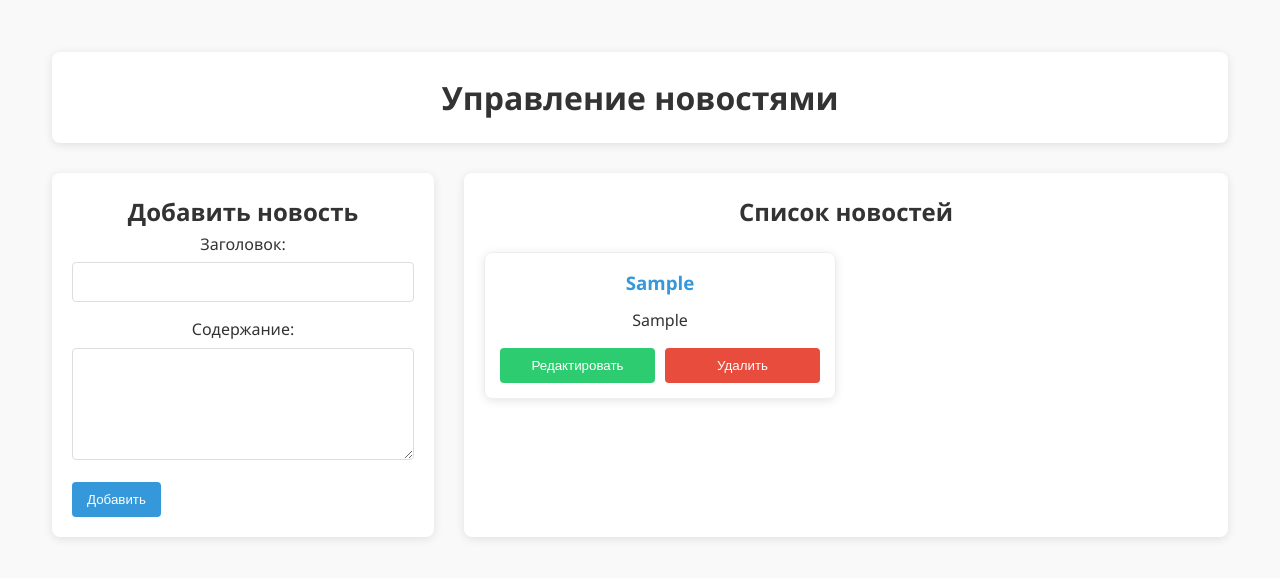
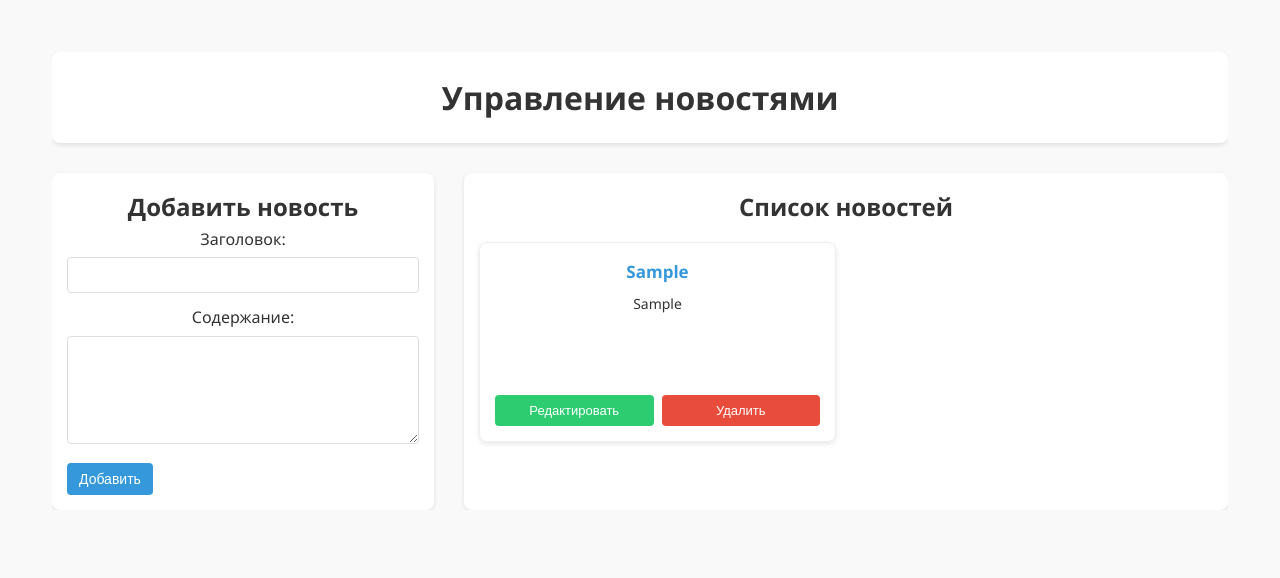
Before and after one commit to Answer-0885/news-crud-test, a React (Vite) app: page / in a window 1280 px wide. Both pictures are taken after typing "Sample", "Sample" into the empty fields and a click on the button "Добавить". Shown: the top 578 px of the page. Built offline with nearby package versions, Linux system fonts and the light colour scheme.

Commit message:
news-crud-test

```diff
--- a/src/App.css
+++ b/src/App.css
@@ -5,14 +5,14 @@
   text-align: center;
 }
 
-/* src/App.css */
+/* Базовые стили */
 :root {
   --primary-color: #3498db;
   --danger-color: #e74c3c;
   --text-color: #333;
   --light-gray: #f5f5f5;
   --border-radius: 8px;
-  --shadow: 0 2px 10px rgba(0,0,0,0.1);
+  --shadow: 0 2px 5px rgba(0,0,0,0.1);
 }
 
 * {
@@ -26,18 +26,19 @@ body {
   line-height: 1.6;
   color: var(--text-color);
   background-color: #f9f9f9;
-  padding: 20px;
+  padding: 15px;
 }
 
 .app {
   max-width: 1200px;
   margin: 0 auto;
+  overflow-x: hidden;
 }
 
 header {
   text-align: center;
-  margin-bottom: 30px;
-  padding: 20px;
+  margin-bottom: 25px;
+  padding: 15px;
   background: white;
   border-radius: var(--border-radius);
   box-shadow: var(--shadow);
@@ -46,24 +47,19 @@ header {
 main {
   display: grid;
   grid-template-columns: 1fr;
-  gap: 30px;
+  gap: 25px;
 }
 
-@media (min-width: 768px) {
-  main {
-    grid-template-columns: 1fr 2fr;
-  }
-}
-
+/* Форма добавления/редактирования */
 .news-form {
   background: white;
-  padding: 20px;
+  padding: 15px;
   border-radius: var(--border-radius);
   box-shadow: var(--shadow);
 }
 
 .form-group {
-  margin-bottom: 15px;
+  margin-bottom: 12px;
 }
 
 .form-group label {
@@ -75,7 +71,7 @@ main {
 .form-group input,
 .form-group textarea {
   width: 100%;
-  padding: 10px;
+  padding: 8px;
   border: 1px solid #ddd;
   border-radius: 4px;
   font-family: inherit;
@@ -83,16 +79,17 @@ main {
 
 .form-actions {
   display: flex;
-  gap: 10px;
+  gap: 8px;
 }
 
 button {
-  padding: 10px 15px;
+  padding: 8px 12px;
   border: none;
   border-radius: 4px;
   cursor: pointer;
   font-weight: 500;
   transition: background 0.3s;
+  font-size: 14px;
 }
 
 button[type="submit"] {
@@ -100,60 +97,70 @@ button[type="submit"] {
   color: white;
 }
 
-button[type="submit"]:hover {
-  background: #2980b9;
-}
-
 button[type="button"] {
   background: #95a5a6;
   color: white;
 }
 
-button[type="button"]:hover {
-  background: #7f8c8d;
-}
-
+/* Список новостей */
 .news-list {
   background: white;
-  padding: 20px;
+  padding: 15px;
   border-radius: var(--border-radius);
   box-shadow: var(--shadow);
 }
 
 .news-grid {
   display: grid;
-  grid-template-columns: repeat(auto-fill, minmax(300px, 1fr));
-  gap: 20px;
-  margin-top: 20px;
+  grid-template-columns: 1fr;
+  gap: 15px;
+  margin-top: 15px;
 }
 
 .news-card {
   border: 1px solid #eee;
   border-radius: var(--border-radius);
-  padding: 15px;
+  padding: 12px;
   display: flex;
   flex-direction: column;
-  height: 100%;
+  min-height: 180px;
   box-shadow: var(--shadow);
 }
 
 .news-content {
   flex-grow: 1;
+  overflow: hidden;
 }
 
 .news-content h3 {
-  margin-bottom: 10px;
+  margin-bottom: 8px;
   color: var(--primary-color);
+  font-size: 16px;
+  overflow: hidden;
+  text-overflow: ellipsis;
+  display: -webkit-box;
+  -webkit-line-clamp: 2;
+  -webkit-box-orient: vertical;
+}
+
+.news-content p {
+  font-size: 14px;
+  overflow: hidden;
+  text-overflow: ellipsis;
+  display: -webkit-box;
+  -webkit-line-clamp: 3;
+  -webkit-box-orient: vertical;
 }
 
 .news-actions {
   display: flex;
-  gap: 10px;
-  margin-top: 15px;
+  gap: 8px;
+  margin-top: 12px;
 }
 
 .news-actions button {
   flex: 1;
+  font-size: 13px;
 }
 
 .news-actions button:first-child {
@@ -161,22 +168,91 @@ button[type="button"]:hover {
   color: white;
 }
 
-.news-actions button:first-child:hover {
-  background: #27ae60;
-}
-
 .news-actions button:last-child {
   background: var(--danger-color);
   color: white;
 }
 
-.news-actions button:last-child:hover {
-  background: #c0392b;
-}
-
 .no-news {
   text-align: center;
-  padding: 20px;
+  padding: 15px;
   background: var(--light-gray);
   border-radius: var(--border-radius);
 }
+
+/* Адаптация под 445px-767px */
+@media (min-width: 445px) and (max-width: 767px) {
+  .news-grid {
+    grid-template-columns: repeat(2, 1fr);
+  }
+
+  .news-actions {
+    flex-direction: column;
+  }
+}
+
+/* Адаптация для планшетов и десктопов */
+@media (min-width: 768px) {
+  body {
+    padding: 20px;
+  }
+
+  header {
+    padding: 20px;
+    margin-bottom: 30px;
+  }
+
+  main {
+    grid-template-columns: 1fr 2fr;
+    gap: 30px;
+  }
+
+  .news-grid {
+    grid-template-columns: repeat(auto-fill, minmax(280px, 1fr));
+    gap: 20px;
+  }
+
+  .news-card {
+    min-height: 200px;
+    padding: 15px;
+  }
+
+  .news-content h3 {
+    font-size: 17px;
+  }
+
+  .form-actions,
+  .news-actions {
+    flex-direction: row;
+  }
+}
+
+/* Адаптация для очень маленьких экранов */
+@media (max-width: 444px) {
+  body {
+    padding: 10px;
+  }
+
+  .app {
+    padding: 0;
+  }
+
+  .form-actions,
+  .news-actions {
+    flex-direction: column;
+  }
+
+  button {
+    width: 100%;
+  }
+
+  .news-actions button {
+    padding: 10px;
+  }
+}
+
+/* Эффекты при наведении */
+button:hover {
+  opacity: 0.9;
+  transform: translateY(-1px);
+}
```
Also changed, not shown: 4 other files (tests, documents, lock files or other folders).
